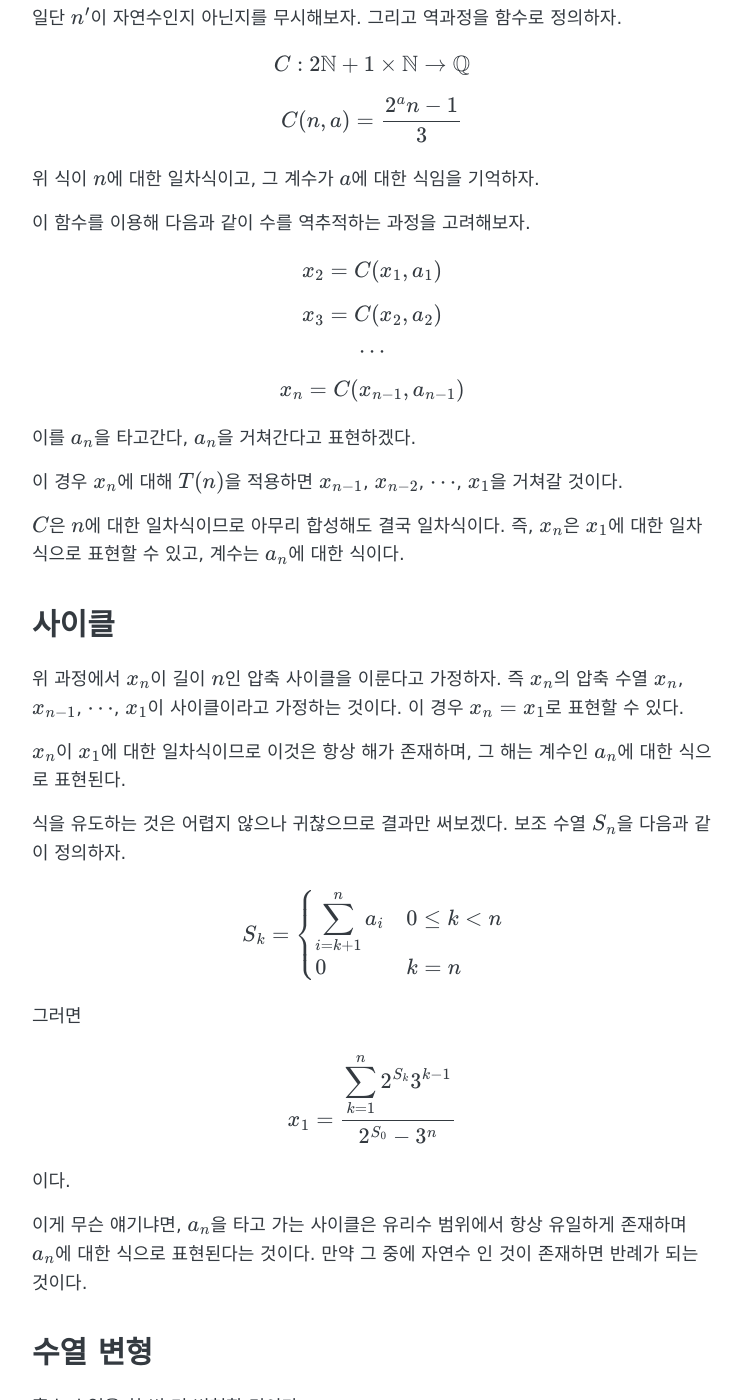
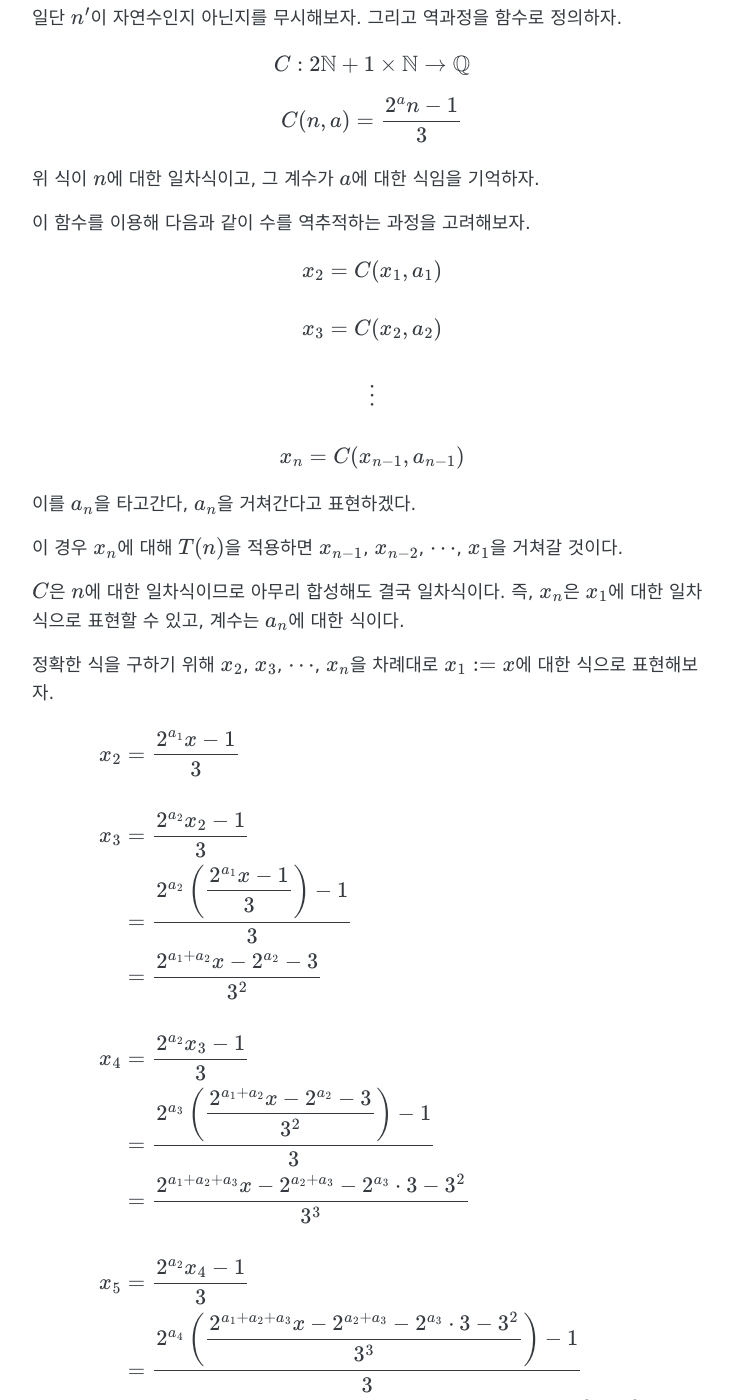
Before and after one commit to higstudev/higstudev.github.io, a Jekyll site: the page built from _posts/2024-02-18-collatz-conjecture.md, in a window 1280 px wide and 1400 px high, scrolled down 2067 px. Shown: the whole window, without its empty margins (268-1010 px from the left). Built offline with Jekyll 4.4.1, drawn with Linux system fonts in a browser that asks for light colours; formulas are drawn with MathJax 3; some of the changed text lies outside the part shown.

Commit message:
Update 2024-02-18-collatz-conjecture.md

```diff
--- a/_posts/2024-02-18-collatz-conjecture.md
+++ b/_posts/2024-02-18-collatz-conjecture.md
@@ -38,7 +38,7 @@
 
 $$F : 2ℕ+1 \to 2ℕ+1$$
 
-$$\exists a \in ℕ, F(n)=\frac{3n+1}{2^a}$$
+$$\exists a \in ℕ, \ F(n)=\frac{3n+1}{2^a}$$
 
 이를 이용하면 수열에서 짝수를 고려하지 않아도 된다. 예를 들어 3에 대해 위를 적용하면 3→5→1이다. (이후 이 수열을 홀수 수열이라 부른다.)
 
@@ -71,13 +71,15 @@
 
 이 함수를 이용해 다음과 같이 수를 역추적하는 과정을 고려해보자.
 
-$$x_2 = C(x_1, a_1)$$
-
-$$x_3 = C(x_2, a_2)$$
-
-$$\cdots$$
-
-$$x_n = C(x_{n-1}, a_{n-1})$$
+$$\begin{gather}
+x_2 = C(x_1, a_1) \\
+\\
+x_3 = C(x_2, a_2) \\
+\\
+\vdots \\
+\\
+x_n = C(x_{n-1}, a_{n-1})
+\end{gather}$$
 
 이를 $\{a_n\}$을 타고간다, $\{a_n\}$을 거쳐간다고 표현하겠다.
 
@@ -85,20 +87,52 @@
 
 $C$은 $n$에 대한 일차식이므로 아무리 합성해도 결국 일차식이다. 즉, $x_n$은 $x_1$에 대한 일차식으로 표현할 수 있고, 계수는 $\{a_n\}$에 대한 식이다.
 
-# 사이클
+정확한 식을 구하기 위해 $x_2$, $x_3$, $\cdots$, $x_n$을 차례대로 $x_1 := x$에 대한 식으로 표현해보자.
 
-위 과정에서 $x_n$이 길이 $n$인 압축 사이클을 이룬다고 가정하자. 즉 $x_n$의 압축 수열 $x_n$, $x_{n-1}$, $\cdots$, $x_1$이 사이클이라고 가정하는 것이다. 이 경우 $x_n = x_1$로 표현할 수 있다.
+$$\begin{align}
+x_2 &= \frac{2^{a_1} x - 1}{3} \\
+\\
+x_3 &= \frac{2^{a_2} x_2 - 1}{3} \\
+&= \frac{2^{a_2} \left( \displaystyle \frac{2^{a_1} x - 1}{3} \right) - 1}{3} \\
+&= \frac{2^{a_1 + a_2} x - 2^{a_2} - 3}{3^2} \\
+\\
+x_4 &= \frac{2^{a_2} x_3 - 1}{3} \\
+&= \frac{2^{a_3} \left( \displaystyle \frac{2^{a_1 + a_2} x - 2^{a_2} - 3}{3^2} \right) - 1}{3} \\
+&= \frac{2^{a_1 + a_2 + a_3} x - 2^{a_2 + a_3} - 2^{a_3} \cdot 3 - 3^2}{3^3} \\
+\\
+x_5 &= \frac{2^{a_2} x_4 - 1}{3} \\
+&= \frac{2^{a_4} \left( \displaystyle \frac{2^{a_1 + a_2 + a_3} x - 2^{a_2 + a_3} - 2^{a_3} \cdot 3 - 3^2}{3^3} \right) - 1}{3} \\
+&= \frac{2^{a_1 + a_2 + a_3 + a_4} x - 2^{a_2 + a_3 + a_4} - 2^{a_3 + a_4} \cdot 3 - 2^{a_4} \cdot 3^2 - 3^3}{3^4} \\
+\end{align}$$
 
-$x_n$이 $x_1$에 대한 일차식이므로 이것은 항상 해가 존재하며, 그 해는 계수인 $\{a_n\}$에 대한 식으로 표현된다.
+$$\vdots$$
 
-식을 유도하는 것은 어렵지 않으나 귀찮으므로 결과만 써보겠다. 보조 수열 $\{S_n\}$을 다음과 같이 정의하자.
+보조 수열 $\{S_n\}$을 다음과 같이 정의하자.
 
-$$S_k = \begin{cases} \displaystyle \sum_{i=k+1}^{n}{a_i} & 0 \leq k < n \\
+$$S_k = \begin{cases}
+\displaystyle \sum_{i=k+1}^{n}{a_i} & 0 \leq k < n \\
 0 & k = n \end{cases}$$
 
 그러면
 
-$$x_1=\frac{\displaystyle\sum_{k=1}^n {2^{S_k} 3^{k-1}}}{2^{S_0} - 3^n}$$
+$$\begin{align}
+x_{n+1} &= \frac{2^{S_0} x - \left( 2^{S_1} + 2^{S_2} \cdot 3 + \cdots + 2^{S_{n-1}} 3^{n-2} + 2^{S_n} 3^{n-1} \right)}{3^n} \\
+&= \frac{ 2^{S_0} x - \displaystyle \sum_{k=1}^{n} {2^{S_k} 3^{k-1}} }{3^n}
+\end{align}$$
+
+이다.
+
+# 사이클
+
+위 과정에서 수열 $x_n$이 길이 $n$인 압축 사이클을 이룬다고 가정하자. 즉 $x_n$의 압축 수열 $x_n$, $x_{n-1}$, $\cdots$, $x_1 := x$가 사이클이라고 가정하는 것이다. 이 경우 $x_{n+1} = x$로 표현할 수 있다.
+
+$x_{n+1}$이 $x$에 대한 일차식이므로 이것은 항상 해가 존재하며, 그 해는 계수인 $\{a_n\}$에 대한 식으로 표현된다.
+
+$$x_{n+1} = \frac{ 2^{S_0} x - \displaystyle \sum_{k=1}^{n} {2^{S_k} 3^{k-1}} }{3^n} = x$$
+
+에서
+
+$$x = \frac{\displaystyle\sum_{k=1}^n {2^{S_k} 3^{k-1}}}{2^{S_0} - 3^n}$$
 
 이다.
 
@@ -112,7 +146,7 @@
 
 $$C(n, 1) = \frac{2n-1}{3} < n$$
 
-$$a \geq 2, C(n, a) \geq \frac{4n-1}{3} > n$$
+$$a \geq 2, \ C(n, a) \geq \frac{4n-1}{3} > n$$
 
 $a = 1$일 때만 $C(n, a) < n$이라는 얘기이다. 따라서 $\{x_n\}$은 $\{a_n\}$이 1이면 감소하고, 아니면 증가한다.
 
@@ -178,7 +212,7 @@
 u_1 = C(d_1, p_1)\\
 d_2 = C^{q_1}(u_1, 1)\\
 u_2 = C(d_2, p_2)\\
-\cdots\\
+\vdots\\
 u_k = C(d_k, p_k)\\
 d_{k+1} = C^{q_k}(u_k, 1) = d_1
 \end{gather}$$
```
